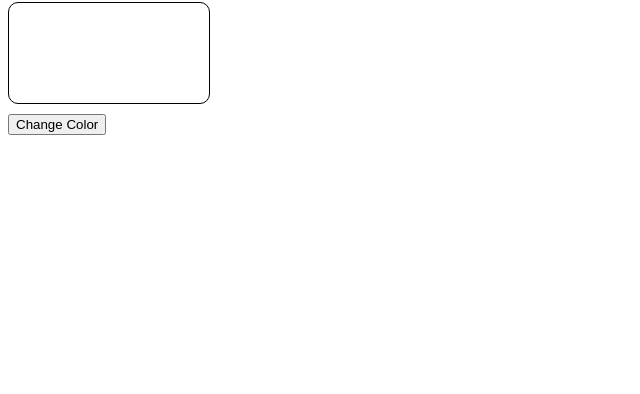
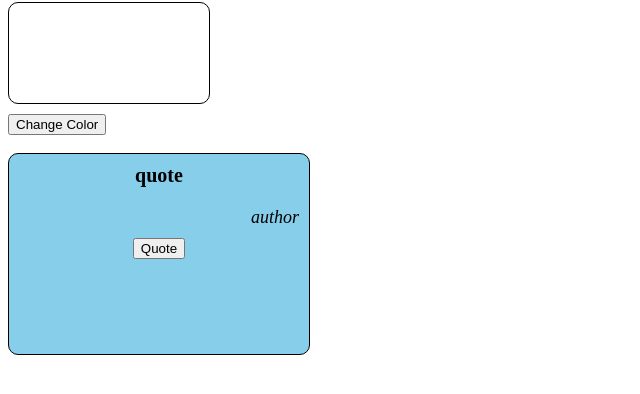
Before and after one commit to Vitaliy-Kaa/JsBasicProjects, a plain HTML site: page index.html in a window 1280 px wide. Shown: the part 78-472 px from the top of the page, without its empty margins (0-640 px from the left). Drawn offline with Linux system fonts and the light colour scheme.

Commit message:
Add files via upload

```diff
--- a/index.html
+++ b/index.html
@@ -20,8 +20,13 @@
   </div>
   <br>
 
-
-
+  <div class="quotes">
+    <div class="container">
+      <div class="outquote">quote</div>
+      <div class="author">author</div>
+      <button class="btnQuote">Quote</button>
+    </div>
+  </div>
   <br>
 
 
--- a/script.js
+++ b/script.js
@@ -40,3 +40,17 @@ const quotes = [
         quote: 'The strength of JavaScript is that you can do anything. The weakness is that you will.',
     },
 ];
+
+let outquote = document.querySelector('.outquote');
+let author = document.querySelector('.author');
+const btnQuote = document.querySelector('.btnQuote');
+
+const funQuote = () => {
+    let i = Math.floor(Math.random() * quotes.length);
+    outquote.innerHTML = quotes[i].quote;
+    author.innerHTML = quotes[i].name;
+}
+btnQuote.addEventListener('click', funQuote);
+
+
+// --- passMessage ---
--- a/style.css
+++ b/style.css
@@ -4,4 +4,27 @@ height: 100px;
 border: 1px solid black;
 border-radius: 10px;
 margin-bottom: 10px;
-};
+}
+
+.container{
+    width: 300px;
+    height: 200px;
+    border: 1px solid black;
+    border-radius: 10px;
+    margin-bottom: 10px;
+    background-color: skyblue;
+    text-align: center;
+
+    }
+
+.outquote{
+    padding: 10px;
+    font-size: 20px;
+    font-weight: bold;
+}
+.author{
+    padding: 10px;
+    text-align: right;
+    font-size: 18px;
+    font-style: italic;
+}
```
